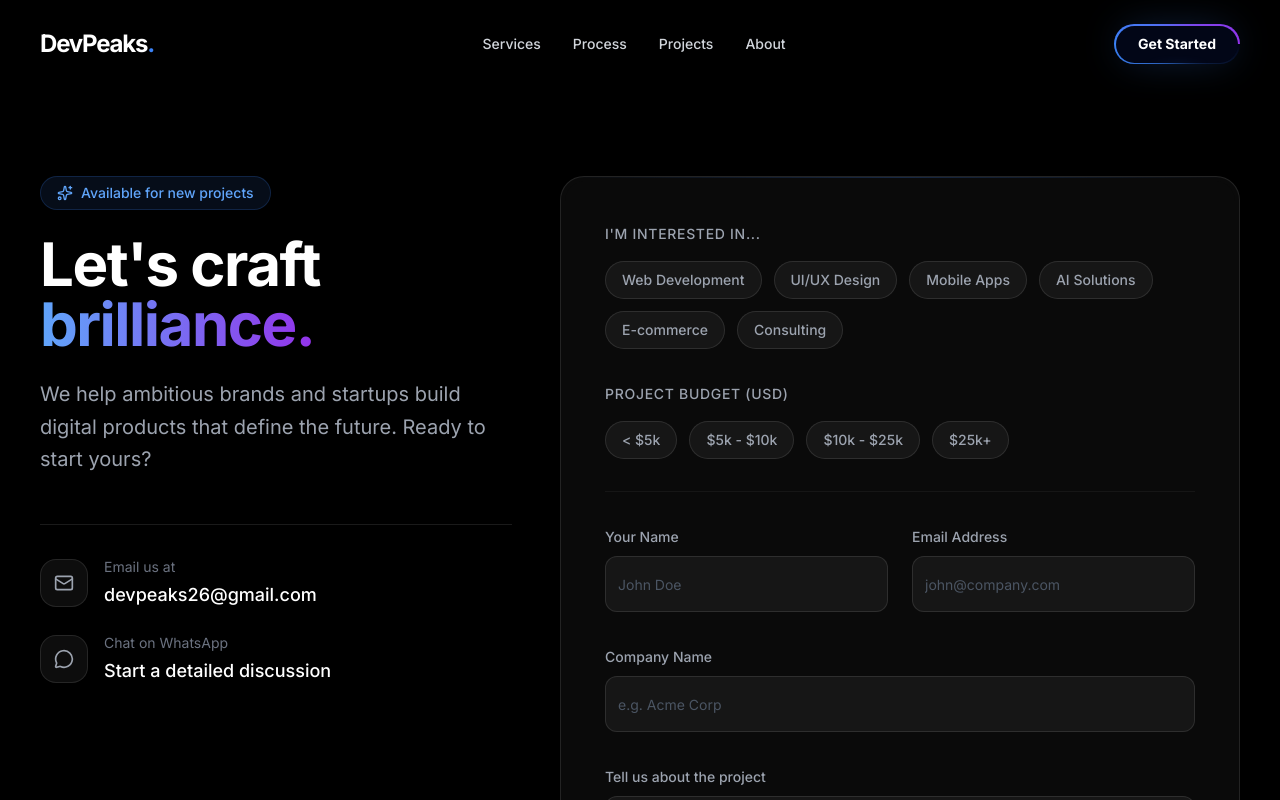
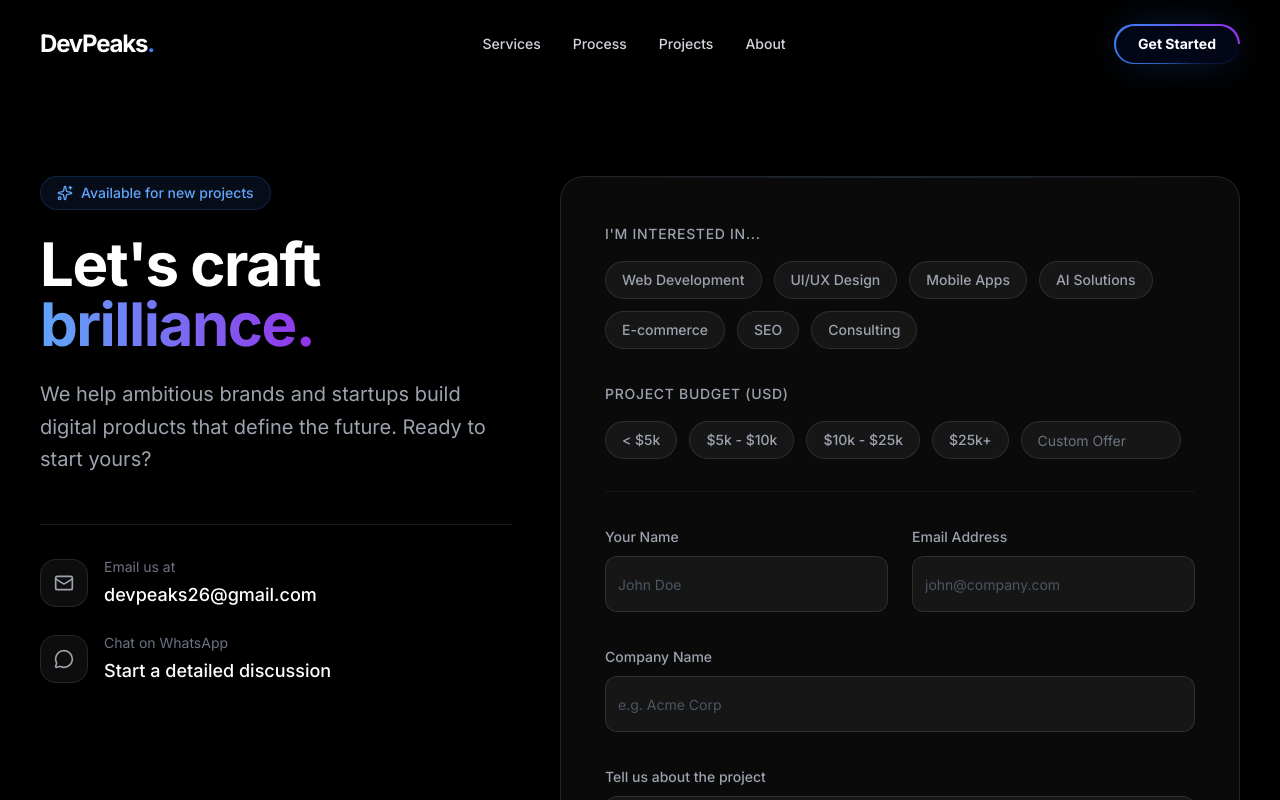
Before and after one commit to Saqibb786/DevPeaks, a Next.js app: page /contact in a window 1280 px wide. Shown: the top 800 px of the page. Built offline with nearby package versions, Linux system fonts and the light colour scheme.

Commit message:
update 1.3

```diff
--- a/app/contact/page.tsx
+++ b/app/contact/page.tsx
@@ -15,6 +15,7 @@ const services = [
   "Mobile Apps",
   "AI Solutions",
   "E-commerce",
+  "SEO",
   "Consulting"
 ];
 
@@ -261,15 +262,22 @@ Sender: ${formData.get('from_name')} (${formData.get('reply_to')})
                             </div>
                           </div>
 
+
+
                           {/* 2. Budget Section */}
                           <div className="space-y-4">
                              <label className="text-sm font-medium text-gray-400 uppercase tracking-wider">Project Budget (USD)</label>
-                             <div className="flex flex-wrap gap-3">
+                             <div className="flex flex-wrap gap-3 items-center">
                                 {budgets.map((budget) => (
                                   <button
                                     key={budget}
                                     type="button"
-                                    onClick={() => setSelectedBudget(budget)}
+                                    onClick={() => {
+                                      setSelectedBudget(budget);
+                                      // Clear custom input if a preset is selected, or we can keep it.
+                                      // Better to treating custom as a separate state or just overrides.
+                                      // Let's simple check if it matches a preset.
+                                    }}
                                     className={`px-4 py-2 rounded-full text-sm font-medium transition-all duration-300 border ${
                                       selectedBudget === budget
                                         ? "bg-blue-600 text-white border-blue-600 shadow-lg shadow-blue-500/25"
@@ -279,6 +287,17 @@ Sender: ${formData.get('from_name')} (${formData.get('reply_to')})
                                     {budget}
                                   </button>
                                 ))}
+                                <div className="relative">
+                                    <Input
+                                        type="text"
+                                        placeholder="Custom Offer"
+                                        value={!budgets.includes(selectedBudget) ? selectedBudget : ""}
+                                        onChange={(e) => setSelectedBudget(e.target.value)}
+                                        className={`w-40 h-[38px] rounded-full bg-white/5 border-white/10 text-white text-sm px-4 focus:border-blue-500/50 focus:ring-1 focus:ring-blue-500/50 transition-all ${
+                                            !budgets.includes(selectedBudget) && selectedBudget !== "" ? "border-blue-500/50 bg-blue-500/10" : ""
+                                        }`}
+                                    />
+                                </div>
                              </div>
                           </div>
 
```
